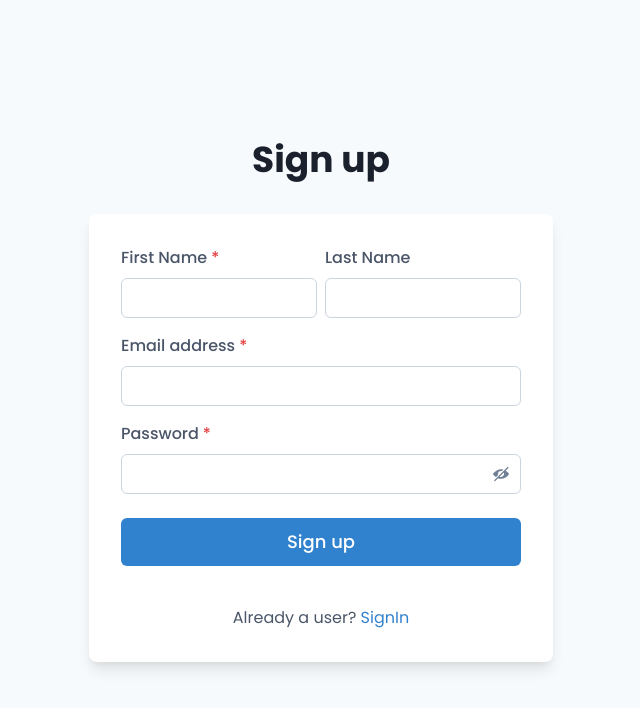
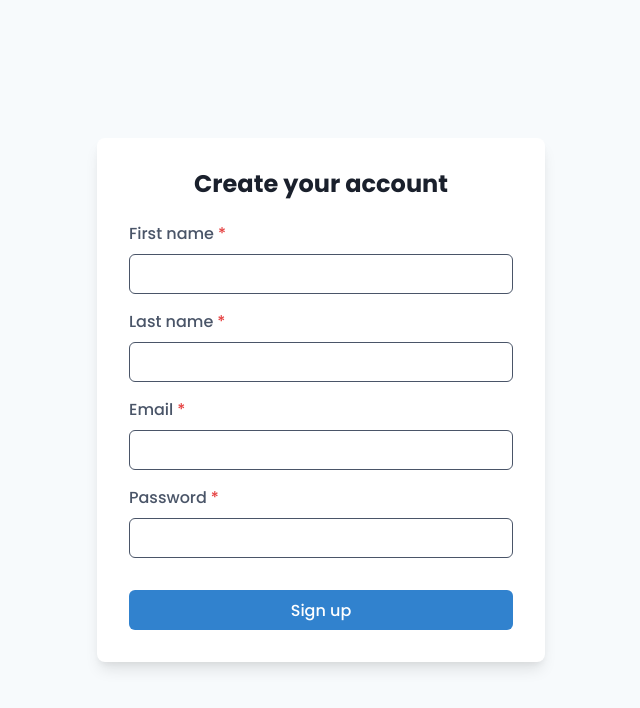
Before and after one commit to Saicharan-nukala/SkillSwap, a React (Vite) app in the folder skillswap/: page /signup in a window 1280 px wide. Shown: the top 708 px of the page, without its empty margins (319-959 px from the left). Built offline with nearby package versions, Linux system fonts and the light colour scheme.

Commit message:
linked backed with frontend and added login and signup funcinality

```diff
--- a/skillswap/src/App.jsx
+++ b/skillswap/src/App.jsx
@@ -1,8 +1,9 @@
-import React, { useState } from 'react';
+import React, { useState, useEffect } from 'react';
 import { BrowserRouter as Router, Routes, Route, Navigate } from 'react-router-dom';
 import DisplayPage from './components/DisplayPage';
 import SignUp from './components/SignUp';
 import SignIn from './components/SignIn';
+import VerifyOTP from './components/VerifyOTP';
 import MainPage from './components/MainPage';
 import ProfilePage from './components/ProfilePage';
 import Dashboard from './components/Dashboard';
@@ -15,54 +16,56 @@ import Chats from './components/Chats';
 function App() {
   const [isAuthenticated, setIsAuthenticated] = useState(false);
 
+  // Check for existing auth state on app load
+  useEffect(() => {
+    const user = localStorage.getItem('user') || sessionStorage.getItem('user');
+    if (user) setIsAuthenticated(true);
+  }, []);
+
   const handleLogin = () => {
     setIsAuthenticated(true);
   };
 
   const handleLogout = () => {
+    localStorage.removeItem('user');
+    sessionStorage.removeItem('user');
     setIsAuthenticated(false);
+  };
+
+  // ProtectedRoute wrapper
+  const ProtectedRoute = ({ children }) => {
+    return isAuthenticated ? children : <Navigate to="/signin" replace />;
   };
 
   return (
     <Router>
-      <div className="App">
       <Routes>
-          {/* Landing/Display page */}
-          <Route
-            path="/"
-            element={<DisplayPage />}
-          />
+        {/* Public Routes */}
+        <Route path="/" element={<DisplayPage />} />
+        <Route path="/signup" element={<SignUp onLogin={handleLogin} />} />
+        <Route path="/signin" element={<SignIn onLogin={handleLogin} />} />
+        <Route path="/verify-otp" element={<VerifyOTP onVerify={handleLogin} />} />
 
-          {/* Auth pages */}
-          <Route
-            path="/signup"
-            element={<SignUp onLogin={handleLogin} />}
-          />
-          <Route
-            path="/signin"
-            element={<SignIn onLogin={handleLogin} />}
-          />
-
-          {/* Protected main page */}
+        {/* Protected Routes */}
         <Route
           path="/main"
           element={
-              isAuthenticated ? (
+            <ProtectedRoute>
               <MainPage onLogout={handleLogout} />
-              ) : (
-                <Navigate to="/signin" replace />
-              )
+            </ProtectedRoute>
           }
         />
-          <Route path="/dashboard" element={<Dashboard />} />
-          <Route path="/profile" element={<ProfilePage />} />
-          <Route path="/learning" element={<Learnings />} />
-          <Route path="/teaching" element={<Teachings />} />
-          <Route path="/chats" element={<Chats />} />
-          <Route path="/connections" element={<Connections />} />
-          <Route path="/newswaps" element={<NewSwaps />} />
+        <Route
+          path="/profile"
+          element={
+            <ProtectedRoute>
+              <ProfilePage />
+            </ProtectedRoute>
+          }
+        />
+        {/* Add other protected routes similarly */}
+        <Route path="*" element={<Navigate to="/" replace />} />
       </Routes>
-      </div>
     </Router>
   );
 }
--- a/skillswap/src/components/SignIn.jsx
+++ b/skillswap/src/components/SignIn.jsx
@@ -1,5 +1,5 @@
-'use client'
-import { useNavigate } from 'react-router-dom'
+import { useState } from 'react';
+import { useNavigate } from 'react-router-dom';
 import {
   Flex,
   Box,
@@ -11,98 +11,108 @@ import {
   Button,
   Heading,
   Text,
-  useColorModeValue,
-} from '@chakra-ui/react'
+  useToast,
+} from '@chakra-ui/react';
 
-export default function SignIn() {
+export default function SignIn({ onLogin }) {
+  const [formData, setFormData] = useState({
+    email: '',
+    password: '',
+    rememberMe: false,
+  });
+  const [isLoading, setIsLoading] = useState(false);
   const navigate = useNavigate();
+  const toast = useToast();
 
-  const handleProfile = () => {
-    navigate('/profile');
+  const handleChange = (e) => {
+    const { name, value, type, checked } = e.target;
+    setFormData((prev) => ({
+      ...prev,
+      [name]: type === 'checkbox' ? checked : value,
+    }));
   };
+
+  const handleSubmit = async (e) => {
+    e.preventDefault();
+    setIsLoading(true);
+
+    try {
+      const response = await fetch('http://localhost:5000/api/auth/login', {
+        method: 'POST',
+        headers: { 'Content-Type': 'application/json' },
+        body: JSON.stringify({
+          email: formData.email,
+          password: formData.password,
+        }),
+      });
+
+      const data = await response.json();
+
+      if (!response.ok) {
+        throw new Error(data.message || 'Login failed');
+      }
+
+      if (data.requiresVerification) {
+        navigate(`/verify-otp?userId=${data.userId}`);
+        return;
+      }
+
+      // Store user data
+      const storage = formData.rememberMe ? localStorage : sessionStorage;
+      storage.setItem('user', JSON.stringify(data.data));
+
+      onLogin(); // Update global auth state
+      navigate('/profile');
+    } catch (error) {
+      toast({
+        title: 'Login failed',
+        description: error.message,
+        status: 'error',
+        duration: 5000,
+        isClosable: true,
+      });
+    } finally {
+      setIsLoading(false);
+    }
+  };
+
   return (
-    <Flex
-      minH={'100vh'}
-      align={'center'}
-      justify={'center'}
-      bg={useColorModeValue('gray.50', 'gray.800')}>
-      <Stack spacing={8} mx={'auto'} maxW={'lg'} py={12} px={6}>
-        <Stack align={'center'}>
-          <Heading fontSize={'4xl'} color="gray.800">Sign in to your account</Heading>
-        </Stack>
-        <Box
-          rounded={'lg'}
-          bg={useColorModeValue('white', 'gray.700')}
-          boxShadow={'lg'}
-          p={8}>
+    <Flex minH="100vh" align="center" justify="center" bg="gray.50">
+      <Box rounded="lg" bg="white" boxShadow="lg" p={8} maxW="md" w="full">
+        <Heading mb={6} textAlign="center" fontSize="2xl">
+          Sign in to your account
+        </Heading>
+        <form onSubmit={handleSubmit}>
           <Stack spacing={4}>
             <FormControl id="email">
-              <FormLabel color="gray.600">Email address</FormLabel>
+              <FormLabel>Email address</FormLabel>
               <Input
                 type="email"
-                bg="white"
-                borderColor="gray.300"
-                _hover={{
-                  borderColor: 'primary.300'
-                }}
-                _focus={{
-                  borderColor: 'primary.500',
-                  boxShadow: '0 0 0 1px primary.500'
-                }}
+                name="email"
+                value={formData.email}
+                onChange={handleChange}
               />
             </FormControl>
             <FormControl id="password">
-              <FormLabel color="gray.600">Password</FormLabel>
+              <FormLabel>Password</FormLabel>
               <Input
                 type="password"
-                bg="white"
-                borderColor="gray.300"
-                _hover={{
-                  borderColor: 'primary.300'
-                }}
-                _focus={{
-                  borderColor: 'primary.500',
-                  boxShadow: '0 0 0 1px primary.500'
-                }}
+                name="password"
+                value={formData.password}
+                onChange={handleChange}
               />
             </FormControl>
-            <Stack spacing={10}>
-              <Stack
-                direction={{ base: 'column', sm: 'row' }}
-                align={'start'}
-                justify={'space-between'}>
-                <Checkbox color="gray.600">Remember me</Checkbox>
-                <Text
-                  color={'primary.500'}
-                  _hover={{
-                    color: 'primary.600',
-                    textDecoration: 'underline'
-                  }}
-                  cursor="pointer">
-                  Forgot password?
-                </Text>
-              </Stack>
-              <Button
-                bg={'primary.500'}
-                color={'white'}
-                fontWeight="medium"
-                borderRadius="md"
-                onClick={handleProfile}
-                _hover={{
-                  bg: 'primary.600',
-                  transform: 'translateY(-1px)',
-                  boxShadow: 'md'
-                }}
-                _active={{
-                  bg: 'primary.700',
-                  transform: 'translateY(0)'
-                }}>
-                Sign in
-              </Button>
-            </Stack>
+            <Button
+              type="submit"
+              isLoading={isLoading}
+              colorScheme="blue"
+              mt={4}
+            >
+              Sign in
+            </Button>
           </Stack>
-        </Box>
-      </Stack>
+        </form>
+      </Box>
     </Flex>
-  )
+  );
 }
--- a/skillswap/src/components/SignUp.jsx
+++ b/skillswap/src/components/SignUp.jsx
@@ -1,160 +1,139 @@
-'use client'
-
+import { useState } from 'react';
+import { useNavigate } from 'react-router-dom';
 import {
   Flex,
   Box,
   FormControl,
   FormLabel,
   Input,
-  InputGroup,
-  HStack,
-  InputRightElement,
-  Stack,
   Button,
   Heading,
-  Text,
-  useColorModeValue,
-  Link,
-} from '@chakra-ui/react'
-import { useState } from 'react'
-import { ViewIcon, ViewOffIcon } from '@chakra-ui/icons'
+  useToast,
+  Stack
+} from '@chakra-ui/react';
 
 export default function SignUp() {
-  const [showPassword, setShowPassword] = useState(false)
+  const [formData, setFormData] = useState({
+    firstName: '',
+    lastName: '',
+    email: '',
+    password: '',
+  });
+  const [isLoading, setIsLoading] = useState(false);
+  const navigate = useNavigate();
+  const toast = useToast();
+
+  const handleChange = (e) => {
+    const { name, value } = e.target;
+    setFormData((prev) => ({ ...prev, [name]: value }));
+  };
+
+  const handleSubmit = async (e) => {
+    e.preventDefault();
+    setIsLoading(true);
+
+    // Validate all fields are filled
+    if (!formData.firstName || !formData.lastName || !formData.email || !formData.password) {
+      toast({
+        title: 'Error',
+        description: 'Please fill all required fields',
+        status: 'error',
+        duration: 5000,
+      });
+      setIsLoading(false);
+      return;
+    }
+
+    try {
+      const response = await fetch('http://localhost:5000/api/auth/register', {
+        method: 'POST',
+        headers: { 'Content-Type': 'application/json' },
+        body: JSON.stringify(formData),
+      });
+
+      const data = await response.json();
+
+      if (!response.ok) {
+        throw new Error(data.message || 'Registration failed');
+      }
+
+      toast({
+        title: 'Check your email!',
+        description: 'We sent a 6-digit OTP to verify your account.',
+        status: 'success',
+        duration: 5000,
+      });
+
+      navigate(`/verify-otp?userId=${data.data.userId}`); // Note the change to data.data.userId
+    } catch (error) {
+      toast({
+        title: 'Registration failed',
+        description: error.message,
+        status: 'error',
+        duration: 5000,
+      });
+    } finally {
+      setIsLoading(false);
+    }
+  };
 
   return (
-    <Flex
-      minH={'100vh'}
-      align={'center'}
-      justify={'center'}
-      bg={useColorModeValue('gray.50', 'gray.800')}>
-      <Stack spacing={8} mx={'auto'} maxW={'lg'} py={12} px={6}>
-        <Stack align={'center'}>
-          <Heading fontSize={'4xl'} textAlign={'center'} color="gray.800">
-            Sign up
+    <Flex minH="100vh" align="center" justify="center" bg="gray.50">
+      <Box rounded="lg" bg="white" boxShadow="lg" p={8} maxW="md" w="full">
+        <Heading mb={6} textAlign="center" fontSize="2xl">
+          Create your account
         </Heading>
-        </Stack>
-        <Box
-          rounded={'lg'}
-          bg={useColorModeValue('white', 'gray.700')}
-          boxShadow={'lg'}
-          p={8}>
+        <form onSubmit={handleSubmit}>
           <Stack spacing={4}>
-            <HStack>
-              <Box>
             <FormControl id="firstName" isRequired>
-                  <FormLabel color="gray.600">First Name</FormLabel>
+              <FormLabel>First name</FormLabel>
               <Input
                 type="text"
-                    bg="white"
-                    borderColor="gray.300"
-                    _hover={{
-                      borderColor: 'primary.300'
-                    }}
-                    _focus={{
-                      borderColor: 'primary.500',
-                      boxShadow: '0 0 0 1px primary.500'
-                    }}
+                name="firstName"
+                value={formData.firstName}
+                onChange={handleChange}
               />
             </FormControl>
-              </Box>
-              <Box>
-                <FormControl id="lastName">
-                  <FormLabel color="gray.600">Last Name</FormLabel>
+            <FormControl id="lastName" isRequired>
+              <FormLabel>Last name</FormLabel>
               <Input
                 type="text"
-                    bg="white"
-                    borderColor="gray.300"
-                    _hover={{
-                      borderColor: 'primary.300'
-                    }}
-                    _focus={{
-                      borderColor: 'primary.500',
-                      boxShadow: '0 0 0 1px primary.500'
-                    }}
+                name="lastName"
+                value={formData.lastName}
+                onChange={handleChange}
               />
             </FormControl>
-              </Box>
-            </HStack>
             <FormControl id="email" isRequired>
-              <FormLabel color="gray.600">Email address</FormLabel>
+              <FormLabel>Email</FormLabel>
               <Input
                 type="email"
-                bg="white"
-                borderColor="gray.300"
-                _hover={{
-                  borderColor: 'primary.300'
-                }}
-                _focus={{
-                  borderColor: 'primary.500',
-                  boxShadow: '0 0 0 1px primary.500'
-                }}
+                name="email"
+                value={formData.email}
+                onChange={handleChange}
               />
             </FormControl>
             <FormControl id="password" isRequired>
-              <FormLabel color="gray.600">Password</FormLabel>
-              <InputGroup>
+              <FormLabel>Password</FormLabel>
               <Input
-                  type={showPassword ? 'text' : 'password'}
-                  bg="white"
-                  borderColor="gray.300"
-                  _hover={{
-                    borderColor: 'primary.300'
-                  }}
-                  _focus={{
-                    borderColor: 'primary.500',
-                    boxShadow: '0 0 0 1px primary.500'
-                  }}
+                type="password"
+                name="password"
+                value={formData.password}
+                onChange={handleChange}
+                minLength="6"
               />
-                <InputRightElement h={'full'}>
+            </FormControl>
             <Button
-                    variant={'ghost'}
-                    color="gray.500"
-                    _hover={{
-                      color: 'primary.500'
-                    }}
-                    onClick={() => setShowPassword((showPassword) => !showPassword)}>
-                    {showPassword ? <ViewIcon /> : <ViewOffIcon />}
-                  </Button>
-                </InputRightElement>
-              </InputGroup>
-            </FormControl>
-            <Stack spacing={10} pt={2}>
-              <Button
-                loadingText="Submitting"
-                size="lg"
-                bg={'primary.500'}
-                color={'white'}
-                fontWeight="medium"
-                borderRadius="md"
-                _hover={{
-                  bg: 'primary.600',
-                  transform: 'translateY(-1px)',
-                  boxShadow: 'md'
-                }}
-                _active={{
-                  bg: 'primary.700',
-                  transform: 'translateY(0)'
-                }}>
+              type="submit"
+              isLoading={isLoading}
+              colorScheme="blue"
+              mt={4}
+              w="full"
+            >
               Sign up
             </Button>
           </Stack>
-            <Stack pt={6}>
-              <Text align={'center'} color="gray.600">
-                Already a user?{' '}
-                <Link
-                  color={'primary.500'}
-                  _hover={{
-                    color: 'primary.600',
-                    textDecoration: 'underline'
-                  }}>
-                  SignIn
-                </Link>
-              </Text>
-            </Stack>
-          </Stack>
+        </form>
       </Box>
-      </Stack>
     </Flex>
-  )
+  );
 }
--- /dev/null
+++ b/skillswap/src/components/VerifyOTP.jsx
@@ -0,0 +1,94 @@
+import { useState } from 'react';
+import { useNavigate, useSearchParams } from 'react-router-dom';
+import {
+  Flex,
+  Box,
+  FormControl,
+  FormLabel,
+  Input,
+  Button,
+  Heading,
+  Text,
+  useToast,
+} from '@chakra-ui/react';
+
+export default function VerifyOTP({ onVerify }) {
+  const [otp, setOtp] = useState('');
+  const [isLoading, setIsLoading] = useState(false);
+  const navigate = useNavigate();
+  const [searchParams] = useSearchParams();
+  const userId = searchParams.get('userId');
+  const toast = useToast();
+
+  const handleSubmit = async (e) => {
+    e.preventDefault();
+    setIsLoading(true);
+
+    try {
+      const response = await fetch('http://localhost:5000/api/auth/verify-otp', {
+        method: 'POST',
+        headers: { 'Content-Type': 'application/json' },
+        body: JSON.stringify({ userId, otp }),
+      });
+
+      const data = await response.json();
+
+      if (!response.ok) {
+        throw new Error(data.message || 'Verification failed');
+      }
+
+      toast({
+        title: 'Success!',
+        description: 'Your email is now verified.',
+        status: 'success',
+        duration: 5000,
+      });
+
+      onVerify(); // Update global auth state
+      navigate('/profile');
+    } catch (error) {
+      toast({
+        title: 'Error',
+        description: error.message,
+        status: 'error',
+        duration: 5000,
+      });
+    } finally {
+      setIsLoading(false);
+    }
+  };
+
+  return (
+    <Flex minH="100vh" align="center" justify="center" bg="gray.50">
+      <Box rounded="lg" bg="white" boxShadow="lg" p={8} maxW="md" w="full">
+        <Heading mb={2} textAlign="center" fontSize="2xl">
+          Verify your email
+        </Heading>
+        <Text mb={6} textAlign="center" color="gray.600">
+          Enter the 6-digit code sent to your email
+        </Text>
+        <form onSubmit={handleSubmit}>
+          <FormControl id="otp" isRequired>
+            <FormLabel>OTP Code</FormLabel>
+            <Input
+              type="text"
+              value={otp}
+              onChange={(e) => setOtp(e.target.value)}
+              placeholder="123456"
+              maxLength={6}
+            />
+          </FormControl>
+          <Button
+            type="submit"
+            isLoading={isLoading}
+            colorScheme="blue"
+            mt={4}
+            w="full"
+          >
+            Verify
+          </Button>
+        </form>
+      </Box>
+    </Flex>
+  );
+}
```
Lines whose indentation alone changed are shown as unchanged.
